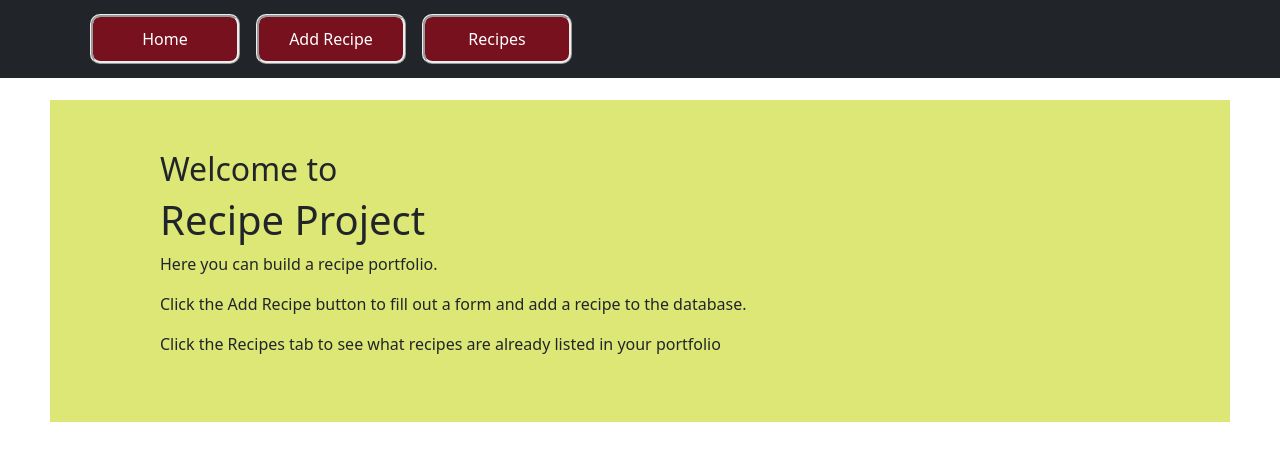
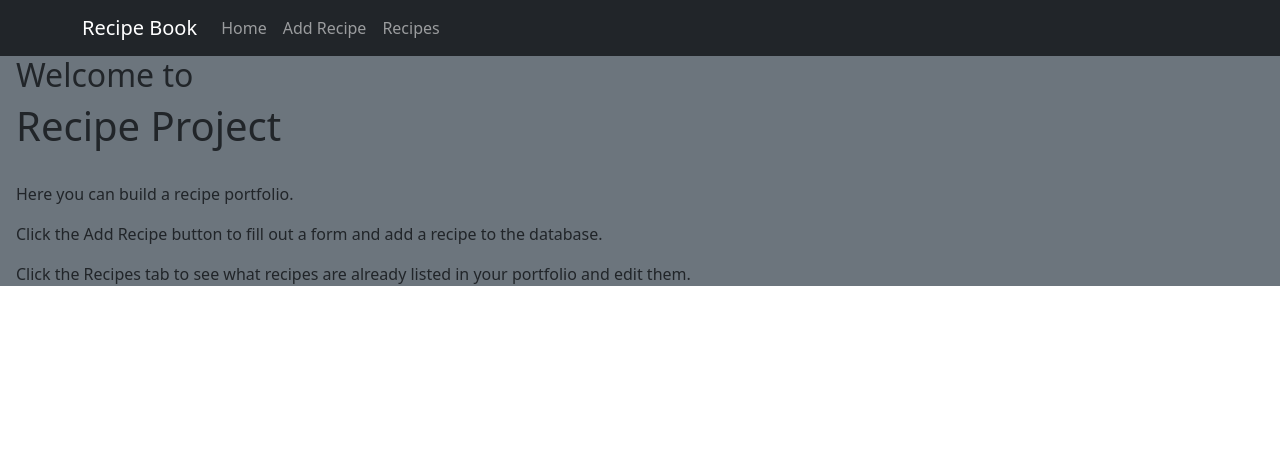
Before and after one commit to ryhorowitz/recipe-project, a React (Create React App) app in the folder front-end/: page / in a window 1280 px wide. Shown: the top 460 px of the page. Built offline with nearby package versions, Linux system fonts and the light colour scheme; no server answers.

Commit message:
Completed some bootstrap styling.

```diff
--- a/front-end/src/components/App.js
+++ b/front-end/src/components/App.js
@@ -21,9 +21,9 @@ function App() {
   }, [])
 
   return (
-    <div className="App" style={appStyles}>
+    <>
       <NaviBar />
-      <main style={mainContainer}>
+      <main className="px-3 bg-secondary">
         <Routes>
           <Route
             path='/'
@@ -46,7 +46,7 @@ function App() {
           />
         </Routes>
       </main>
-    </div>
+    </>
   );
 
   function handleAddRecipe(recipe) {
@@ -93,18 +93,4 @@ function App() {
   }
 }
 
-
-
-
-const appStyles = {
-  margin: '100px 50px',
-  padding: '0 50px',
-  background: '#DCE775'
-
-}
-
-const mainContainer = {
-  margin: '10px',
-  padding: '50px',
-}
 export default App;
--- a/front-end/src/components/Home.js
+++ b/front-end/src/components/Home.js
@@ -4,12 +4,13 @@ function Home() {
 
   return(
     <div>
-      <h2>Welcome to</h2>
-      <h1>Recipe Project</h1>
+      <h2 className="mx-auto">Welcome to</h2>
+      <h1 className="mx-auto">Recipe Project</h1>
+      <br></br>
       <div>
         <p>Here you can build a recipe portfolio.</p>
         <p>Click the Add Recipe button to fill out a form and add a recipe to the database.</p>
-        <p>Click the Recipes tab to see what recipes are already listed in your portfolio</p>
+        <p>Click the Recipes tab to see what recipes are already listed in your portfolio and edit them. </p>
       </div>
     </div>
   )
--- a/front-end/src/components/NavBar.js
+++ b/front-end/src/components/NavBar.js
@@ -4,45 +4,36 @@ import { NavLink, Link } from "react-router-dom";
 import { Navbar, Nav, Container } from 'react-bootstrap';
 
 function NavBar() {
-  const linkStyles = {
-    display: "inline-block",
-    width: "150px",
-    padding: "10px",
-    margin: "6px 8px",
-    background: "#78111e",
-    borderRadius: "10px",
-    textDecoration: "none",
-    color: "white",
-    textAlign: 'center',
-    borderStyle: 'ridge'
-  };
 
   return (
     <>
-      <Navbar fixed='top' bg='dark'>
+      <Navbar bg="dark" variant="dark">
         <Container>
-          <Nav>
+          <Navbar.Brand
+            as={Link}
+            to="/"
+          >Recipe Book
+          </Navbar.Brand>
+          <Navbar.Toggle aria-controls="basic-navbar-nav" />
+          <Nav className="me-auto">
             <Nav.Link
               as={Link}
               to="/"
-              style={linkStyles}
             >Home
             </Nav.Link>
             <Nav.Link
               as={Link}
               to={"/new-recipe"}
-              style={linkStyles}
             >Add Recipe
             </Nav.Link>
             <Nav.Link
               as={Link}
               to={"/recipes"}
-              style={linkStyles}
             >Recipes
             </Nav.Link>
           </Nav>
-          {/* </Navbar.Collapse> */}
         </Container>
+        {/* </Navbar.Collapse> */}
       </Navbar>
     </>
 
```
